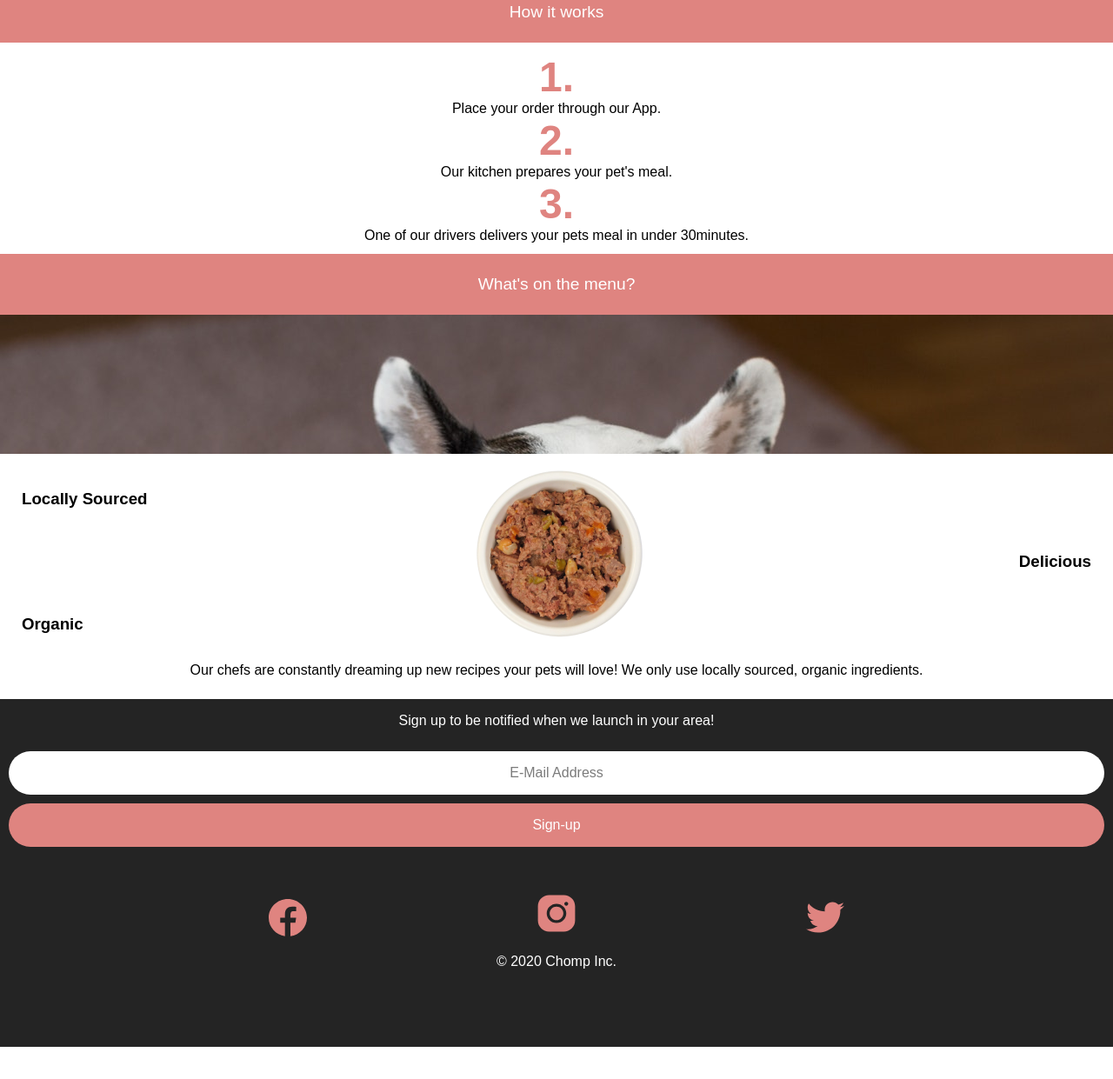
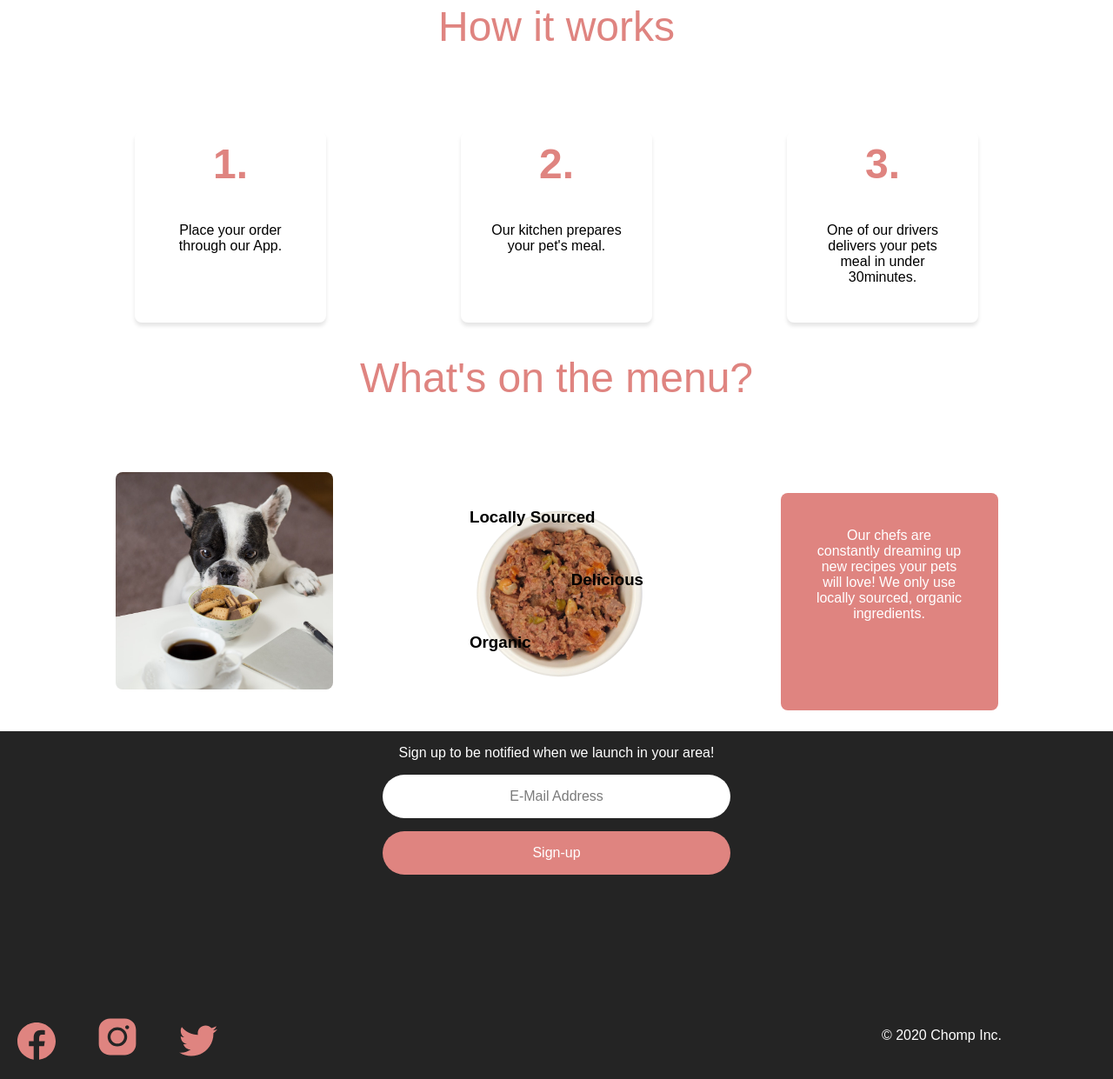
Before and after one commit to kleeblattdev/css_cf_lev3_2_mediaqueries, a plain HTML site: page index.html in a window 1280 px wide. Shown: the part 821-2062 px from the top of the page at 87% size. Before the commit the page ends 2025 px from the top, so only its background shows below. Drawn offline with Linux system fonts and the light colour scheme; a web font is replaced by a local one.

Commit message:
added media-queries large

```diff
--- a/assets/css/style.css
+++ b/assets/css/style.css
@@ -136,4 +136,100 @@ footer p{
 
 @media only screen and (min-width: 992px){
 
+    /* HEADER STYLE */
+
+    header{
+        background-size: contain;
+        background-position: right;
+    }
+    header h1{
+        font-size: 2rem;
+        padding: 0;
+    }
+
+    header h2{
+        color: #ffffff;
+        background-color: #DF8480;
+        font-size: 2.5rem;
+        padding: 30vh 30vw;
+        margin: 0;
+    }
+
+/*  MAIN STYLE */
+
+    .intersection{
+        font-size: 3rem;
+        color: #DF8480;
+        background-color: #ffffff;
+        height: 20vh;
+    }
+
+    .instructions{
+        display: flex;
+        justify-content: space-evenly;
+    }
+
+    .instructions article{
+        width: 220px;
+        height: 220px;
+        border-radius: 8px;
+        box-shadow: 0 4px 4px rgba(0, 0, 0, 0.1);
+    }
+
+    .instructions article h2{
+        margin: 10px;
+    }
+
+    .instructions article p{
+        padding: 30px;
+    }
+
+    .mainSectionLarge{
+        display: flex;
+        justify-content: space-evenly;
+    }
+
+    .mainSectionLarge section{
+        width: 250px;
+        height: 250px;
+        border-radius: 8px;
+    }
+
+    .dogcookie{
+        background-position: center;
+    }
+
+    .reasons{
+        background-color:#DF8480;
+        color: #ffffff;
+        text-align: center;
+        padding: 40px;
+    }
+
+    /* FOOTER STYLE */
+
+    .mailButton{
+        width: 400px;
+        margin: auto;
+        margin-bottom: 15px;
+    }
+
+    .signupButton{
+        width: 400px;
+        margin: auto;
+        margin-bottom: 20vh;
+    }
+
+    .socialLinksLarge{
+        display: flex;
+        justify-content: space-between;
+        width: 90vw;
+    }
+
+    .socialLinksLarge a{
+        margin: 20px;
+    }
+
+    .socialLinksLarge p{
+    }
 }
--- a/index.html
+++ b/index.html
@@ -34,6 +34,7 @@
         <section class="intersection">
             <p>What's on the menu?</p>
             </section>
+        <article class="mainSectionLarge">
             <section class="dogcookie">
             </section>
             <section class="ingredients">
@@ -41,8 +42,9 @@
                 <h3>Delicious</h3>
                 <h3>Organic</h3>
             </section>
-        <article class="reasons">
+            <section class="reasons">
             <p>Our chefs are constantly dreaming up new recipes your pets will love! We only use locally sourced, organic ingredients.</p>
+            </section>
         </article>
     </main>
 
@@ -50,12 +52,14 @@
         <p>Sign up to be notified when we launch in your area!</p>
         <p class="mailButton">E-Mail Address</p>
         <p class="signupButton">Sign-up</p>
+        <article class="socialLinksLarge">
         <section class="socialLinks">
         <a href="#"><img src="./assets/images/facebook.svg" alt="facebook logo"></a>
         <a href="#"><img src="./assets/images/instagram.svg" alt="instagram logo"></a>
         <a href="#"><img src="./assets/images/twitter.svg" alt="twitter logo"></a>
         </section>
         <p>© 2020 Chomp Inc.</p>
+        </article>
     </footer>
 
 </body>
```
Lines whose indentation alone changed are shown as unchanged.
